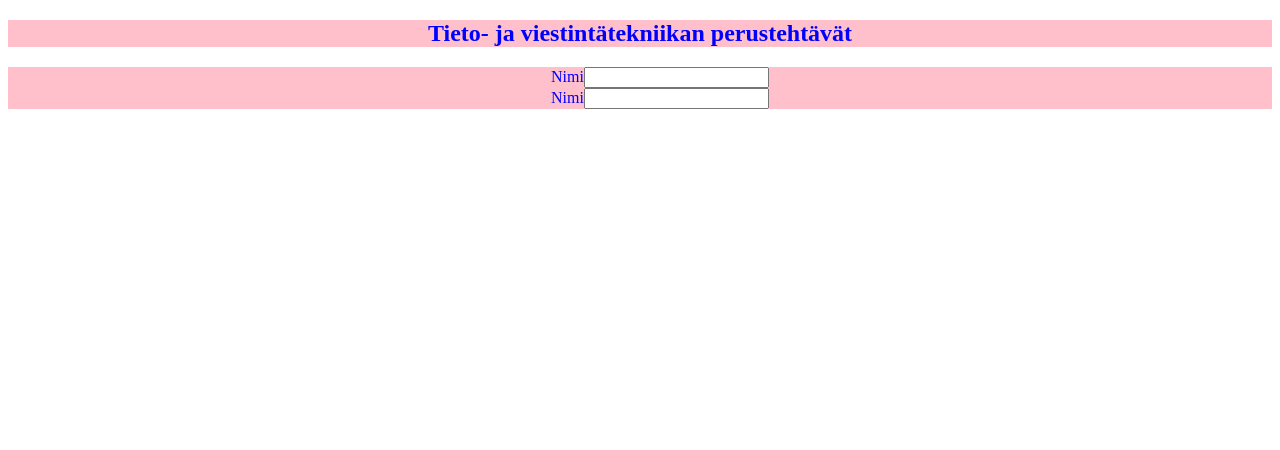
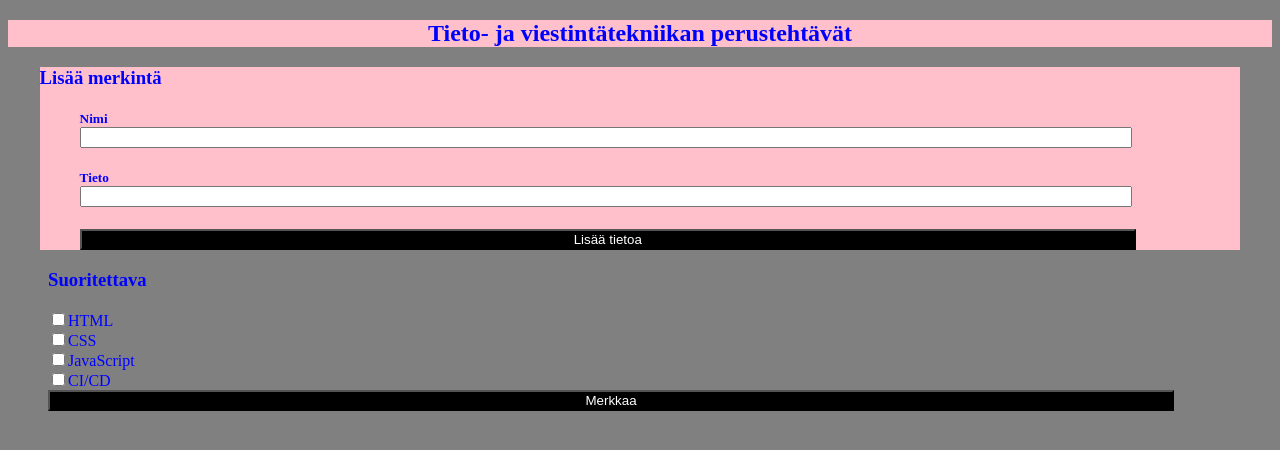
Before and after one commit to JoM05/Hyv-yritys, a plain HTML site: page index.html in a window 1280 px wide. Drawn offline with Linux system fonts and the light colour scheme.

Commit message:
2021/08/25

```diff
--- a/index.html
+++ b/index.html
@@ -7,16 +7,37 @@
     <link href="style.css" rel="stylesheet" type="text/css" />
   </head>
   <body>
-    <div id="nooa">
+
+    <div id="kakku">
       <H2>Tieto- ja viestintätekniikan perustehtävät</H2>
     </div>
 
-    <div>
+
+    <div id="peruna">
+      <P>
+        <H3> Lisää merkintä</H3>
+      </P>
       <ul>
-      <li><label>Nimi</label><input type="text" id="Nimi"></li>
-      <li><label>Nimi</label><input type="text" id="Nimi"></li>
+        <li><H5><label>Nimi</label><br><input type="text" id="Nimi"></H5></li>
+        <li><H5><label>Tieto</label><br><input type="text" id="Nimi"></H5></li>
+        <input id="merkinta" type="submit" value="Lisää tietoa">
       <ul>
     </div>
-    <script src="script.js"></script>
+     <script src="script.js"></script>
+    <div id="apina">
+     <ul class="boksit">
+        <P>
+          <H3>Suoritettava</H3>
+        </P>
+       <li class="sisalto"><input type="checkbox" id="teht_a">HTML</li>
+       <li class="sisalto"><input type="checkbox" id="teht_b">CSS</li>
+       <li class="sisalto"><input type="checkbox" id="teht_c">JavaScript</li>
+       <li class="sisalto"><input type="checkbox" id="teht_d">CI/CD</li>
+       <input id="moro" type="submit" value="Merkkaa">
+     </ul>
+    </div>
+
+
+
   </body>
 </html>
--- a/style.css
+++ b/style.css
@@ -1,12 +1,53 @@
 div{
   background-color: pink;
   color: blue;
-  text-align: center;
+  ;
 }
 
-#nooa{
-  height:40%;
+#kakku{
+  width:100%;
+  text-align: center;
 }
 ul{
   list-style: none;
 }
+
+#Nimi{
+  width:90%;
+}
+
+#merkinta{
+  width:91% ;
+  background-color: black;
+  color: white;
+}
+
+#peruna{
+  width:95%;
+  margin: auto;
+  text-align: left;
+}
+
+#moro{
+  background-color: black;
+  color: white;
+  width: 92%
+}
+
+#porkkana{
+  background-color: white;
+  text-align: left;
+  margin: auto;
+}
+
+body{
+  background-color: gray;
+}
+
+#apina{
+background-color: gray;
+}
+
+#nappi{
+  text-align: center;
+}
```
